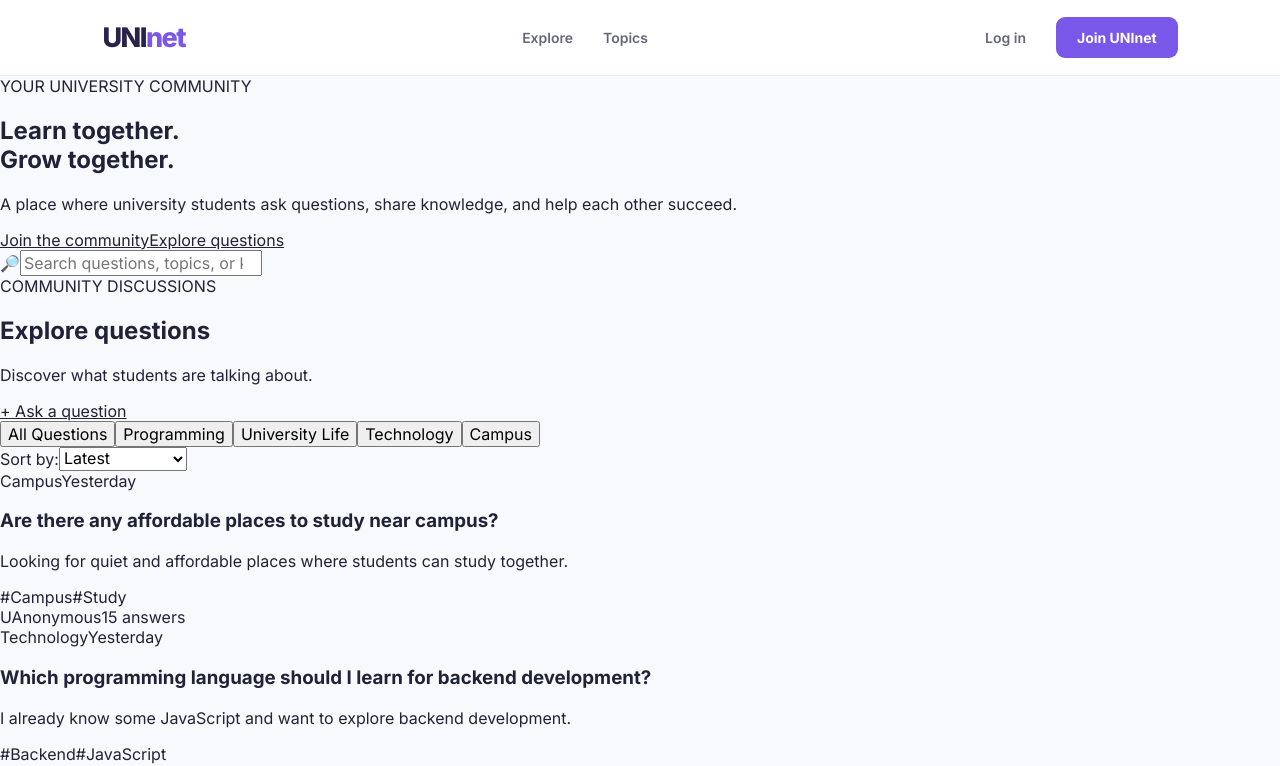
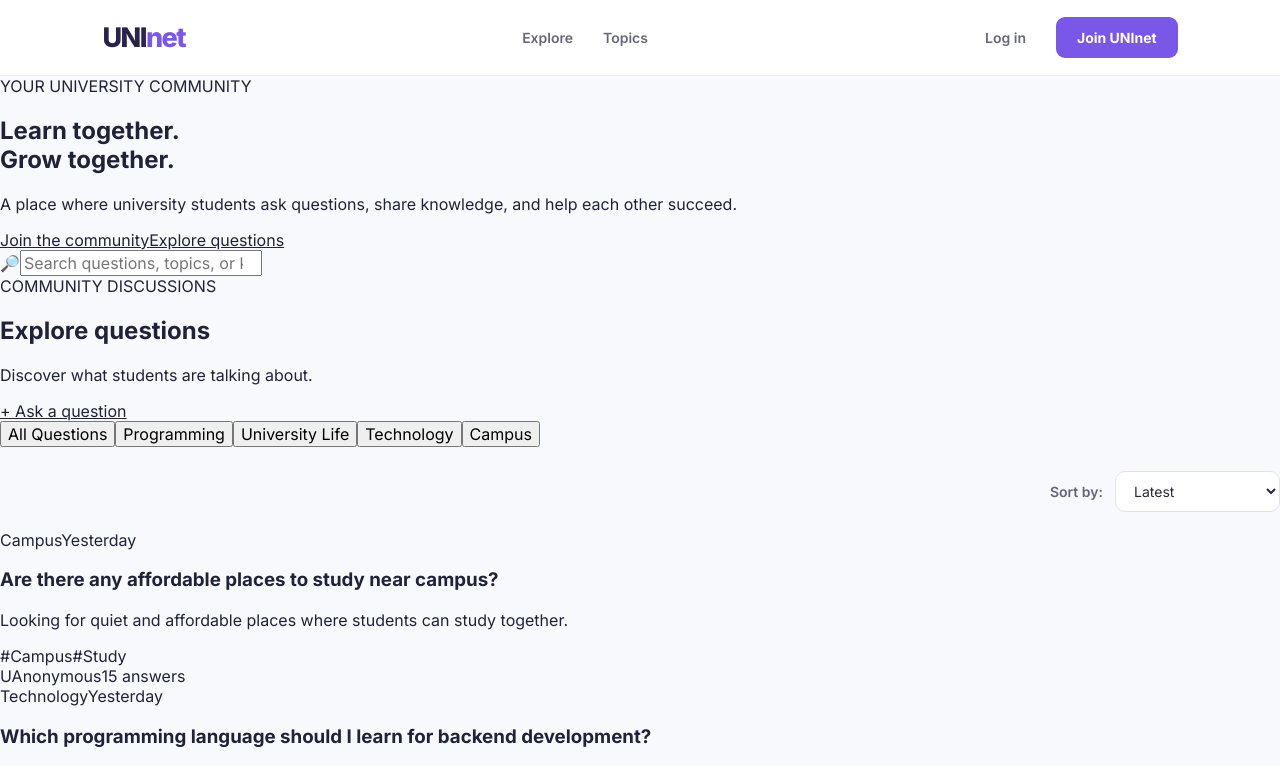
Before and after one commit to vsr2414/UNInet, a React (Vite) app in the folder client/: page / in a window 1280 px wide. Shown: the top 766 px of the page. Built offline with nearby package versions, Linux system fonts and the light colour scheme.

Commit message:
add question feed sorting

```diff
--- a/client/src/pages/Home.css
+++ b/client/src/pages/Home.css
@@ -13,3 +13,40 @@
   outline: 3px solid #7957e8;
   outline-offset: 4px;
 }
+
+.home-sort-container {
+  display: flex;
+  align-items: center;
+  justify-content: flex-end;
+  gap: 12px;
+  margin: 24px 0 18px;
+}
+
+.home-sort-container label {
+  color: #66647a;
+  font-size: 14px;
+  font-weight: 600;
+}
+
+.home-sort-container select {
+  padding: 10px 36px 10px 14px;
+  border: 1px solid #e2dff0;
+  border-radius: 10px;
+  background: #ffffff;
+  color: #29263d;
+  font-size: 14px;
+  cursor: pointer;
+  outline: none;
+  transition: border-color 0.2s ease, box-shadow 0.2s ease;
+}
+
+.home-sort-container select:focus {
+  border-color: #7957e8;
+  box-shadow: 0 0 0 3px rgba(121, 87, 232, 0.12);
+}
+
+@media (max-width: 480px) {
+  .home-sort-container {
+    justify-content: space-between;
+  }
+}
```
